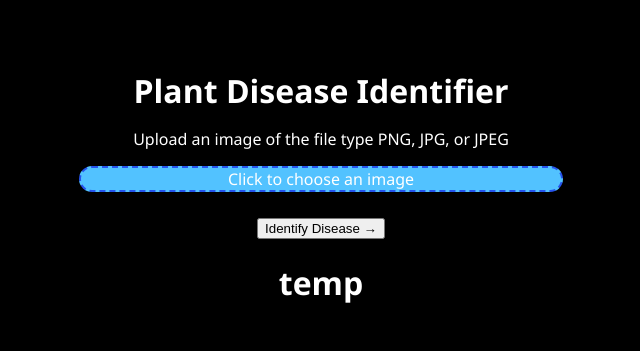
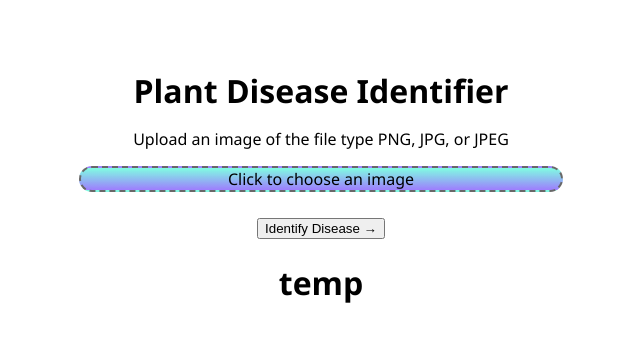
Before and after one commit to SaachiRohilla/PlantDiseaseIdentifier, a Flask app: page / in a window 1280 px wide. Shown: the top 351 px of the page, without its empty margins (319-959 px from the left). Run offline with Flask 3, Linux system fonts and the light colour scheme.

Commit message:
changed colors

```diff
--- a/src/templates/index.html
+++ b/src/templates/index.html
@@ -7,8 +7,8 @@
 <style>
     body{
         font-family: 'Segoe UI', Tahoma, Geneva, Verdana, sans-serif;
-        background: #000000;
-        color: #ffffff;
+        background: #ffffff;
+        color: #000000;
         text-align: center;
         align-content: center;
         padding: 40px;
@@ -21,8 +21,8 @@
         margin-bottom: 8px;
     }
     .upload-card{
-        background-color: #52c2ff;
-        border: 2px dashed #2654ed;
+        background-image: linear-gradient(to bottom, #03fbc581, #4406fd85);
+        border: 2px dashed #686868;
         border-radius: 16px;
         padding: 40x;
         margin: 0 auto;
```
